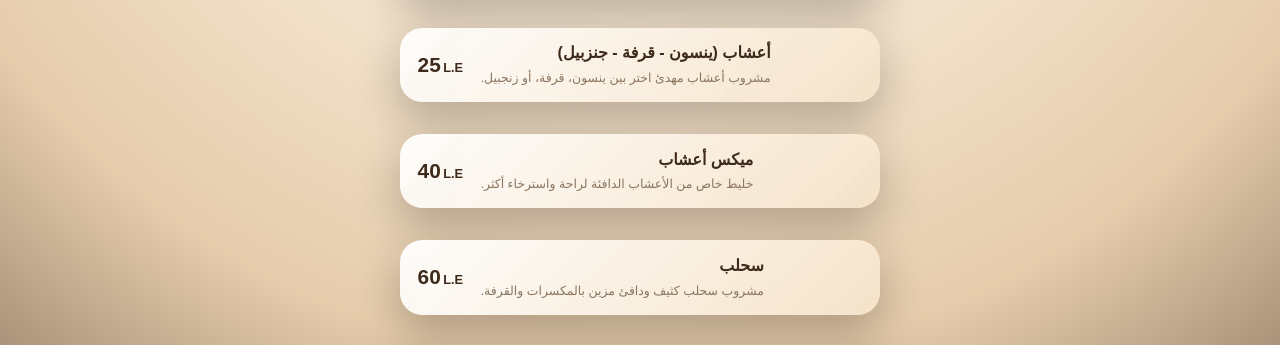
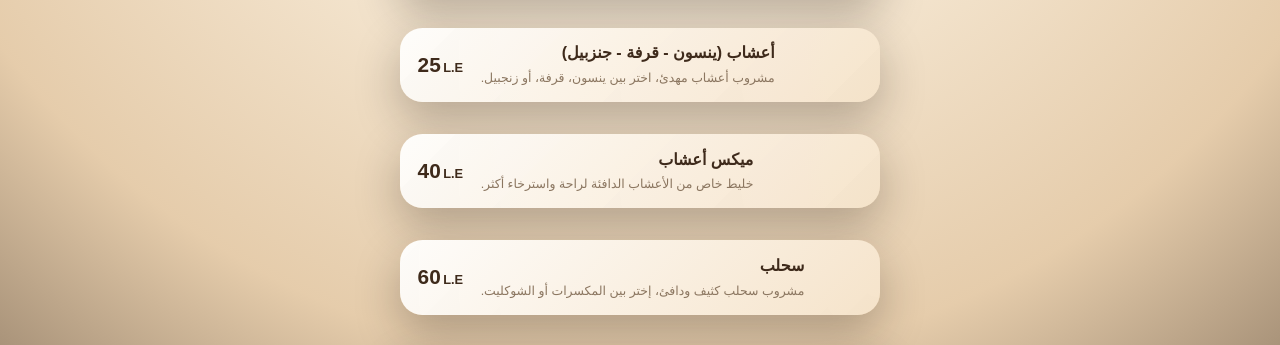
Before and after one commit to heshammmsaifff/nu-menu, a Next.js app: page /drinks/hotdrinks in a window 1280 px wide. Shown: the part 428-773 px from the top of the page. Built offline with nearby package versions, Linux system fonts and the light colour scheme; a web font is replaced by a local one.

Commit message:
update description

```diff
--- a/app/drinks/hotdrinks/page.js
+++ b/app/drinks/hotdrinks/page.js
@@ -22,7 +22,7 @@ export default function HotDrinks() {
     },
     {
       name: "أعشاب (ينسون - قرفة - جنزبيل)",
-      description: "مشروب أعشاب مهدئ اختر بين ينسون، قرفة، أو زنجبيل.",
+      description: "مشروب أعشاب مهدئ، اختر بين ينسون، قرفة، أو زنجبيل.",
       sizes: [{ price: 25 }],
     },
     {
@@ -32,7 +32,7 @@ export default function HotDrinks() {
     },
     {
       name: "سحلب",
-      description: "مشروب سحلب كثيف ودافئ مزين بالمكسرات والقرفة.",
+      description: "مشروب سحلب كثيف ودافئ، إختر بين المكسرات أو الشوكليت.",
       sizes: [{ price: 60 }],
     },
     {
```
